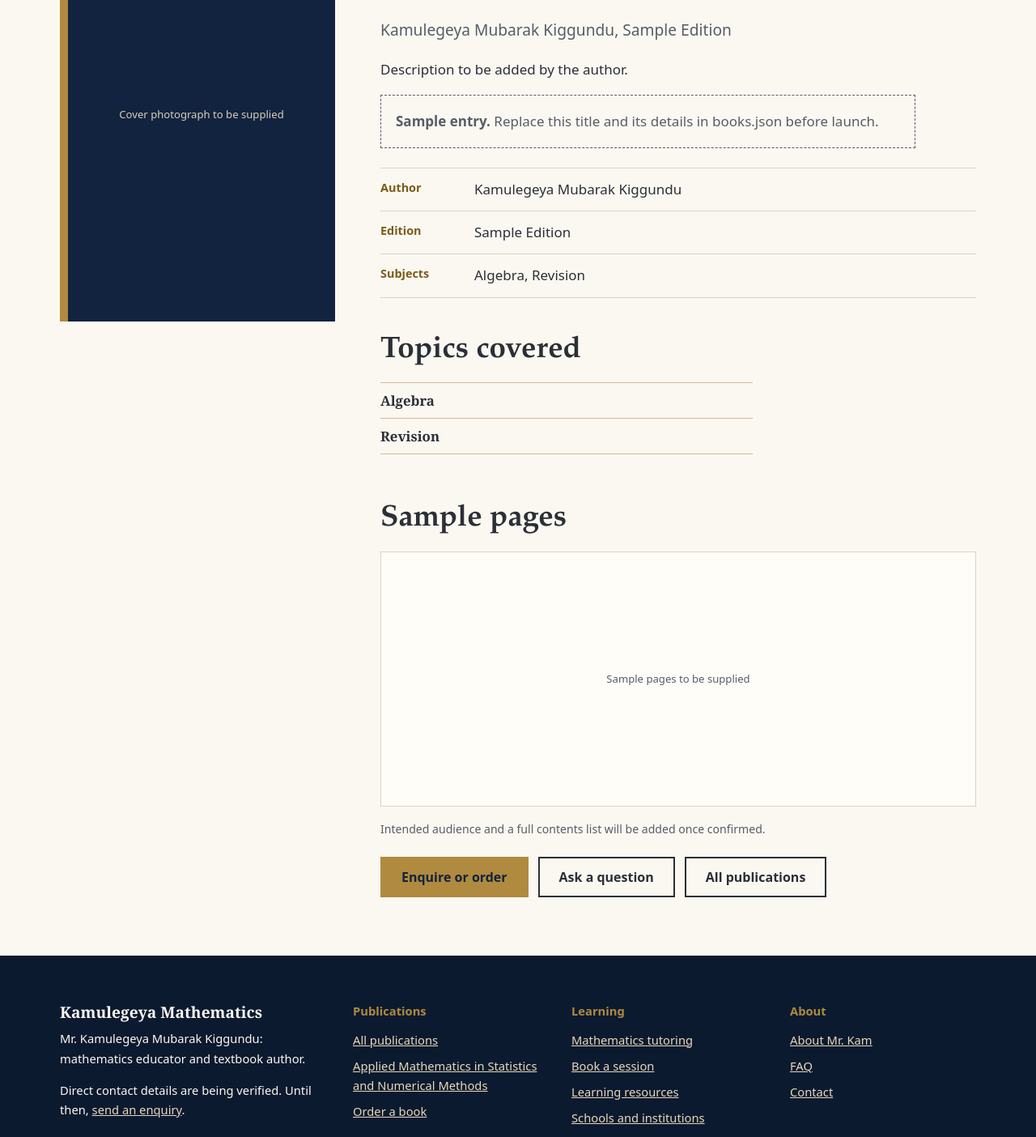
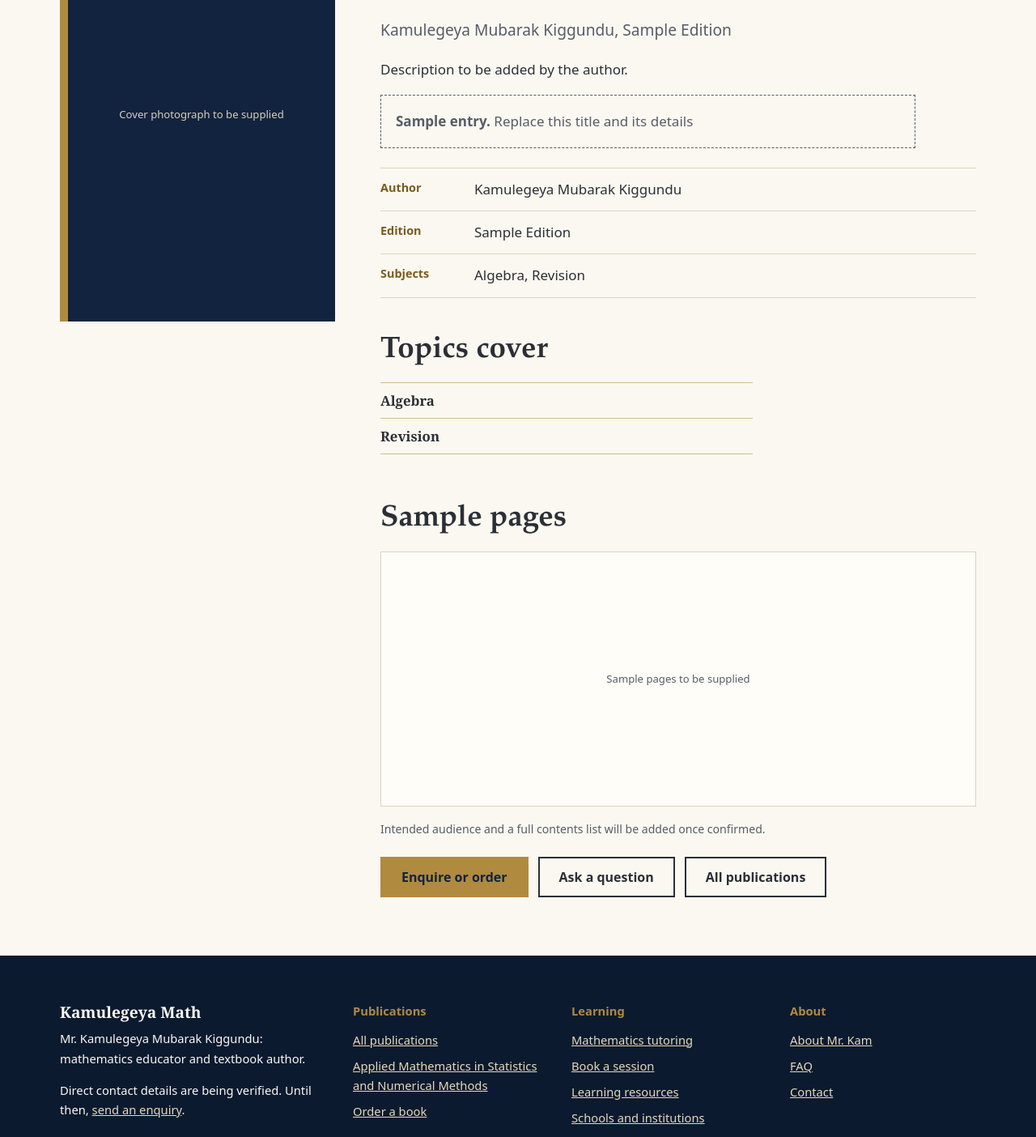
Before and after one commit to Charlie01-creator/Mr.kamu, a plain HTML site: page dist/books/sample-title-6/index.html in a window 1280 px wide. Shown: the part 376-1780 px from the top of the page at 81% size. Drawn offline with Linux system fonts and the light colour scheme.

```diff
--- a/dist/books/sample-title-6/index.html
+++ b/dist/books/sample-title-6/index.html
@@ -16,10 +16,10 @@
 <nav id="mp" aria-label="Mobile"><a href="../../">Home</a><a href="../../about/">About</a><a href="../../books/" aria-current=page>Publications</a><a href="../../tutoring/">Tutoring</a><a href="../../resources/">Learning Resources</a><a href="../../schools/">Schools</a><a href="../../contact/">Contact</a><a href="../../book-a-session/">Book a Session</a><a href="../../order-books/">Order a Book</a></nav></header>
 <nav class="subs" aria-label="Subjects"><div class="w"><span>Subjects</span><a href="../../books/subject/algebra/">Algebra</a><a href="../../books/subject/calculus/">Calculus</a><a href="../../books/subject/geometry/">Geometry</a><a href="../../books/subject/numerical-methods/">Numerical Methods</a><a href="../../books/subject/revision/">Revision</a><a href="../../books/subject/statistics/">Statistics</a></div></nav>
 <main id="main" tabindex="-1"><div class="w pg"><nav class="crumb" aria-label="Breadcrumb"><a href="../../">Home</a> <i aria-hidden="true">/</i> <a href="../../books/">Publications</a> <i aria-hidden="true">/</i> <span aria-current="page">Sample Title: Mathematics Revision Questions</span></nav><div class="split bk"><aside class="stick"><div class="slot cv " role="img" aria-label="Cover photograph to be supplied"><span>Cover photograph to be supplied</span></div></aside><div class="prose"><h1>Sample Title: Mathematics Revision Questions</h1><p class="lead">Kamulegeya Mubarak Kiggundu, Sample Edition</p><p>Description to be added by the author.</p>
-<p class="empty"><b>Sample entry.</b> Replace this title and its details in books.json before launch.</p><dl class="spec"><div><dt>Author</dt><dd>Kamulegeya Mubarak Kiggundu</dd></div><div><dt>Edition</dt><dd>Sample Edition</dd></div><div><dt>Subjects</dt><dd>Algebra, Revision</dd></div></dl>
-<h2>Topics covered</h2><ul class="toc"><li><span>Algebra</span></li><li><span>Revision</span></li></ul><h2>Sample pages</h2><div class="slot sp" role="img" aria-label="Sample pages to be supplied"><span>Sample pages to be supplied</span></div><p class="note">Intended audience and a full contents list will be added once confirmed.</p>
+<p class="empty"><b>Sample entry.</b> Replace this title and its details</p><dl class="spec"><div><dt>Author</dt><dd>Kamulegeya Mubarak Kiggundu</dd></div><div><dt>Edition</dt><dd>Sample Edition</dd></div><div><dt>Subjects</dt><dd>Algebra, Revision</dd></div></dl>
+<h2>Topics cover</h2><ul class="toc"><li><span>Algebra</span></li><li><span>Revision</span></li></ul><h2>Sample pages</h2><div class="slot sp" role="img" aria-label="Sample pages to be supplied"><span>Sample pages to be supplied</span></div><p class="note">Intended audience and a full contents list will be added once confirmed.</p>
 <div class="row"><a class="btn g" href="../../order-books/">Enquire or order</a><a class="btn o" href="../../contact/">Ask a question</a><a class="btn o" href="../../books/">All publications</a></div></div></div></div></main>
-<footer><div class="w fg"><div class="fb"><p class="fl">Kamulegeya Mathematics</p><p>Mr. Kamulegeya Mubarak Kiggundu: mathematics educator and textbook author.</p><p>Direct contact details are being verified. Until then, <a href="../../contact/">send an enquiry</a>.</p></div>
+<footer><div class="w fg"><div class="fb"><p class="fl">Kamulegeya Math</p><p>Mr. Kamulegeya Mubarak Kiggundu: mathematics educator and textbook author.</p><p>Direct contact details are being verified. Until then, <a href="../../contact/">send an enquiry</a>.</p></div>
 <nav aria-label="Publications"><p class="fh">Publications</p><ul><li><a href="../../books/">All publications</a></li><li><a href="../../books/essentials-of-applied-mathematics/">Applied Mathematics in Statistics and Numerical Methods</a></li><li><a href="../../order-books/">Order a book</a></li></ul></nav>
 <nav aria-label="Learning"><p class="fh">Learning</p><ul><li><a href="../../tutoring/">Mathematics tutoring</a></li><li><a href="../../book-a-session/">Book a session</a></li><li><a href="../../resources/">Learning resources</a></li><li><a href="../../schools/">Schools and institutions</a></li></ul></nav>
 <nav aria-label="About"><p class="fh">About</p><ul><li><a href="../../about/">About Mr. Kam</a></li><li><a href="../../faq/">FAQ</a></li><li><a href="../../contact/">Contact</a></li></ul></nav></div>
```
